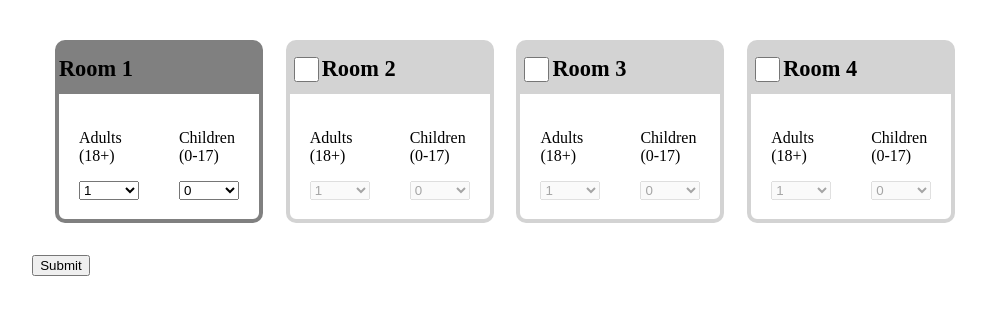
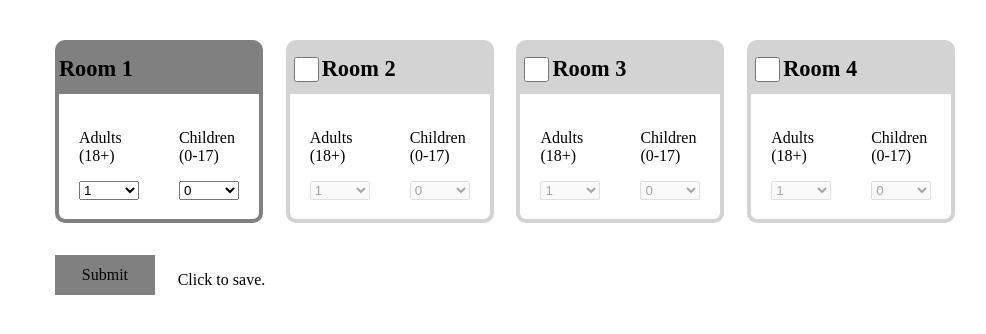
Before and after one commit to gabbymorgan/dynamicform, a React (Create React App) app: page / in a window 1280 px wide. Shown: the top 334 px of the page, without its empty margins (39-1025 px from the left). Built offline with nearby package versions, Linux system fonts and the light colour scheme.

Commit message:
save message and button restyle

```diff
--- a/src/App.js
+++ b/src/App.js
@@ -1,6 +1,6 @@
 import React, { Component } from 'react';
 import { connect } from 'react-redux';
-import { Container, Row } from './styles';
+import { Container, Row, Button } from './styles';
 import FormPanel from './components/FormPanel';
 import { loadState, saveState } from './actions';
 
@@ -27,7 +27,8 @@ class App extends Component {
           ))}
         </Row>
         <Row>
-          <button onClick={() => this.submitHandler()}>Submit</button>
+          <Button onClick={() => this.submitHandler()}>Submit</Button>
+          <p>{this.props.saved ? 'Saved!' : 'Click to save.'}</p>
         </Row>
       </Container>
     );
@@ -36,6 +37,7 @@ class App extends Component {
 
 const mapStateToProps = state => ({
   rooms: state.rooms,
+  saved: state.saved,
   store: state,
 });
 
--- a/src/reducers/index.js
+++ b/src/reducers/index.js
@@ -23,6 +23,7 @@ const initialState = {
       children: "0",
     },
   },
+  saved: false,
 }
 
 export default (state = initialState, action) => {
@@ -61,7 +62,15 @@ export default (state = initialState, action) => {
         }
       }
       case types.LOAD_STATE:
-        return action.savedState;
+        return {
+          ...action.savedState,
+          saved: false,
+        }
+      case types.SAVE_STATE:
+        return {
+          ...state,
+          saved: true,
+        }
     default:
       return state
   }
--- a/src/styles/index.js
+++ b/src/styles/index.js
@@ -46,3 +46,13 @@ export const CheckBox = styled.input`
   background-color: #eee;
   display: ${props => props.hide ? 'none' : 'block'};
 `;
+
+export const Button = styled.div`
+  display: flex;
+  justify-content: center;
+  align-items: center;
+  width: 100px;
+  height: 40px;
+  background-color: gray;
+  margin: 0 2% 0 2%;
+`;
```
